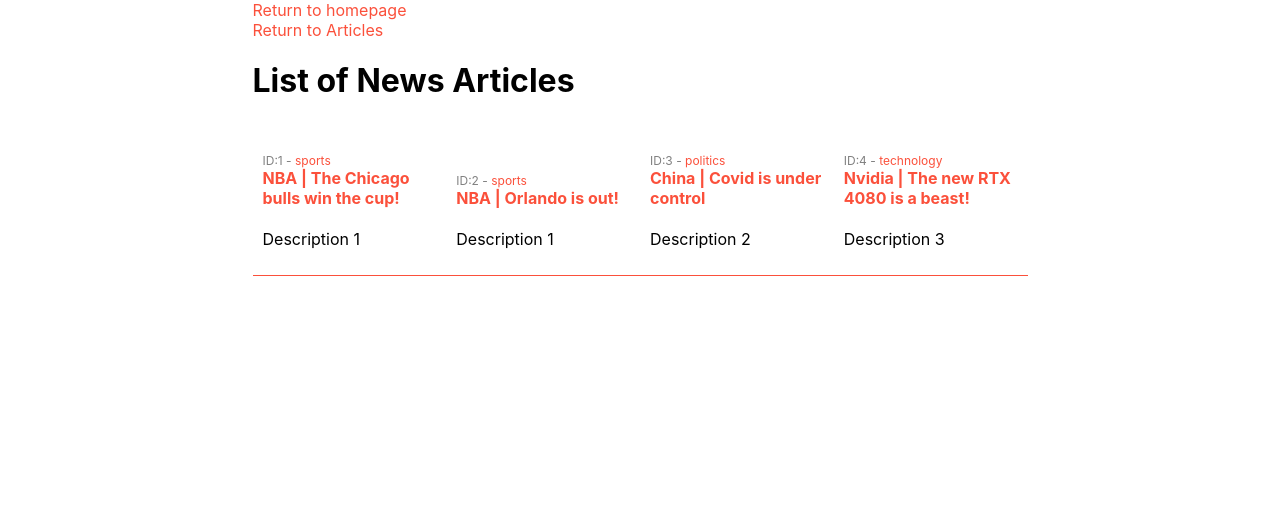
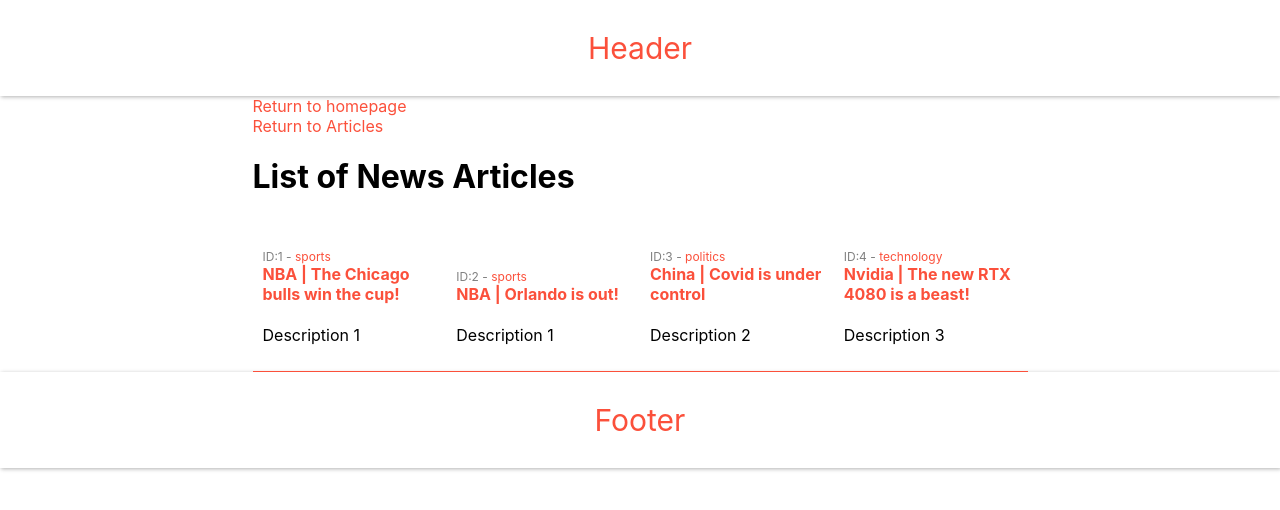
Before and after one commit to JonathanVisiedo/next-full, a Next.js app: page /news in a window 1280 px wide. Shown: the top 510 px of the page. Built offline with nearby package versions, Linux system fonts and the light colour scheme; data requests are answered from the project's data file.

Commit message:
conditional layout

```diff
--- /dev/null
+++ b/components/Partials/Footer.js
@@ -0,0 +1,6 @@
+
+const Footer = () => {
+    return <div className={'layout-footer'}>Footer</div>
+}
+
+export default Footer
--- /dev/null
+++ b/components/Partials/Header.js
@@ -0,0 +1,6 @@
+
+const Header = () => {
+    return <div className={'layout-header'}>Header</div>
+}
+
+export default Header
--- a/pages/_app.js
+++ b/pages/_app.js
@@ -1,5 +1,8 @@
+import '../styles/layout.css'
 import '../styles/globals.css'
 import { ThemeProvider } from "styled-components";
+import Header from "../components/Partials/Header";
+import Footer from "../components/Partials/Footer";
 
 const theme = {
   colors: {
@@ -8,8 +11,19 @@
 }
 
 function MyApp({ Component, pageProps }) {
+
+  if(Component.getLayout) {
+    return Component.getLayout(
+        <ThemeProvider theme={theme}>
+        <Component {...pageProps} />
+        </ThemeProvider>
+    )
+  }
+
   return <ThemeProvider theme={theme}>
+    <Header />
     <Component {...pageProps} />
+    <Footer />
   </ThemeProvider>
 }
 
--- a/pages/index.js
+++ b/pages/index.js
@@ -11,7 +11,7 @@
         router.push('/product')
     }
 
-    return <div className={'container'}>
+    return <div className='container'>
         <h1>Hello world</h1>
 
         <div style={{marginTop: "2px"}}>
--- /dev/null
+++ b/styles/layout.css
@@ -0,0 +1,8 @@
+.layout-header, .layout-footer {
+    background-color: #fff;
+    color: #fb503b;
+    font-size: 30px;
+    text-align: center;
+    padding: 30px;
+    box-shadow: 1px 1px 4px rgba(0,0,0,.3);
+}
```
Also changed, not shown: pages/about.js (+9 -1 lines).
